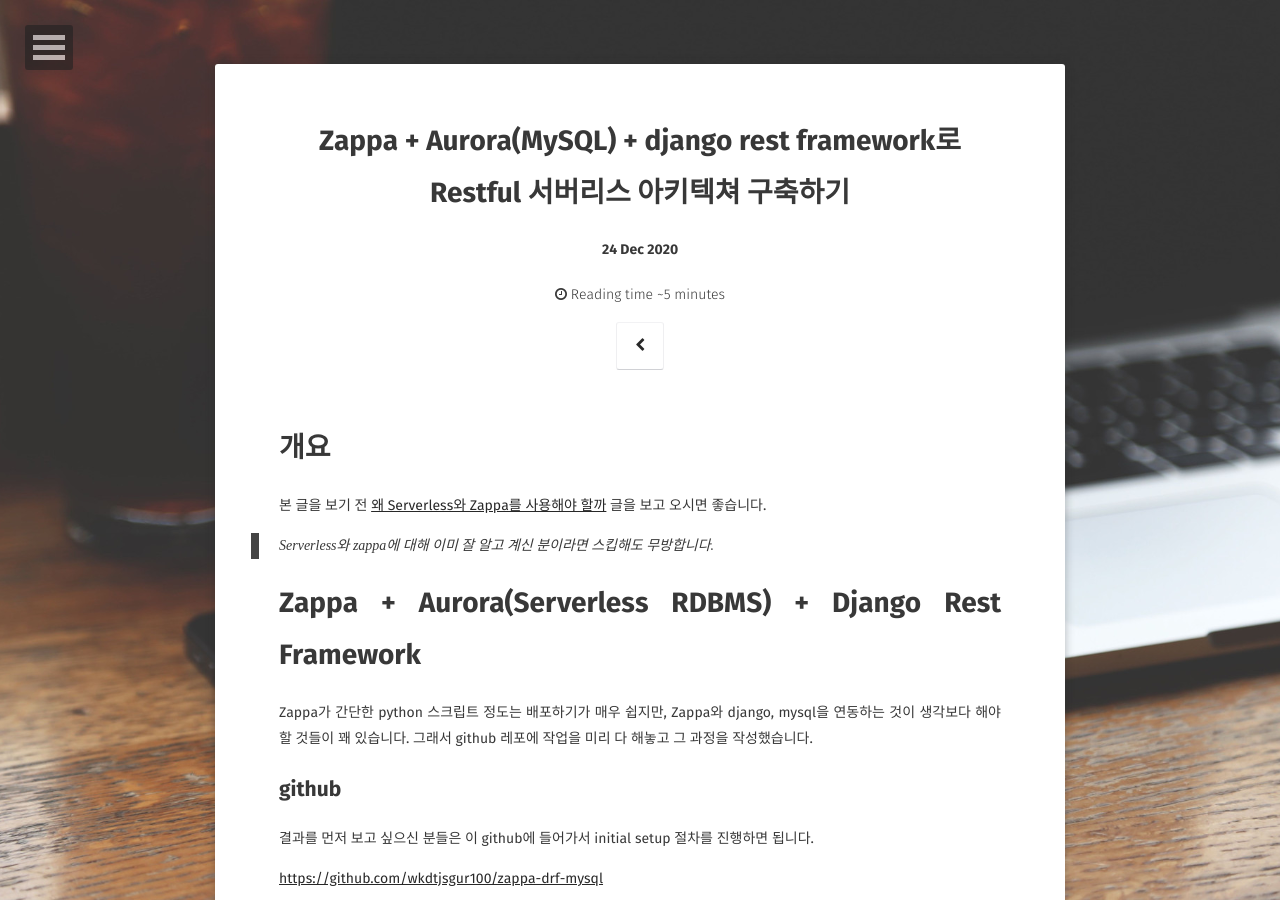
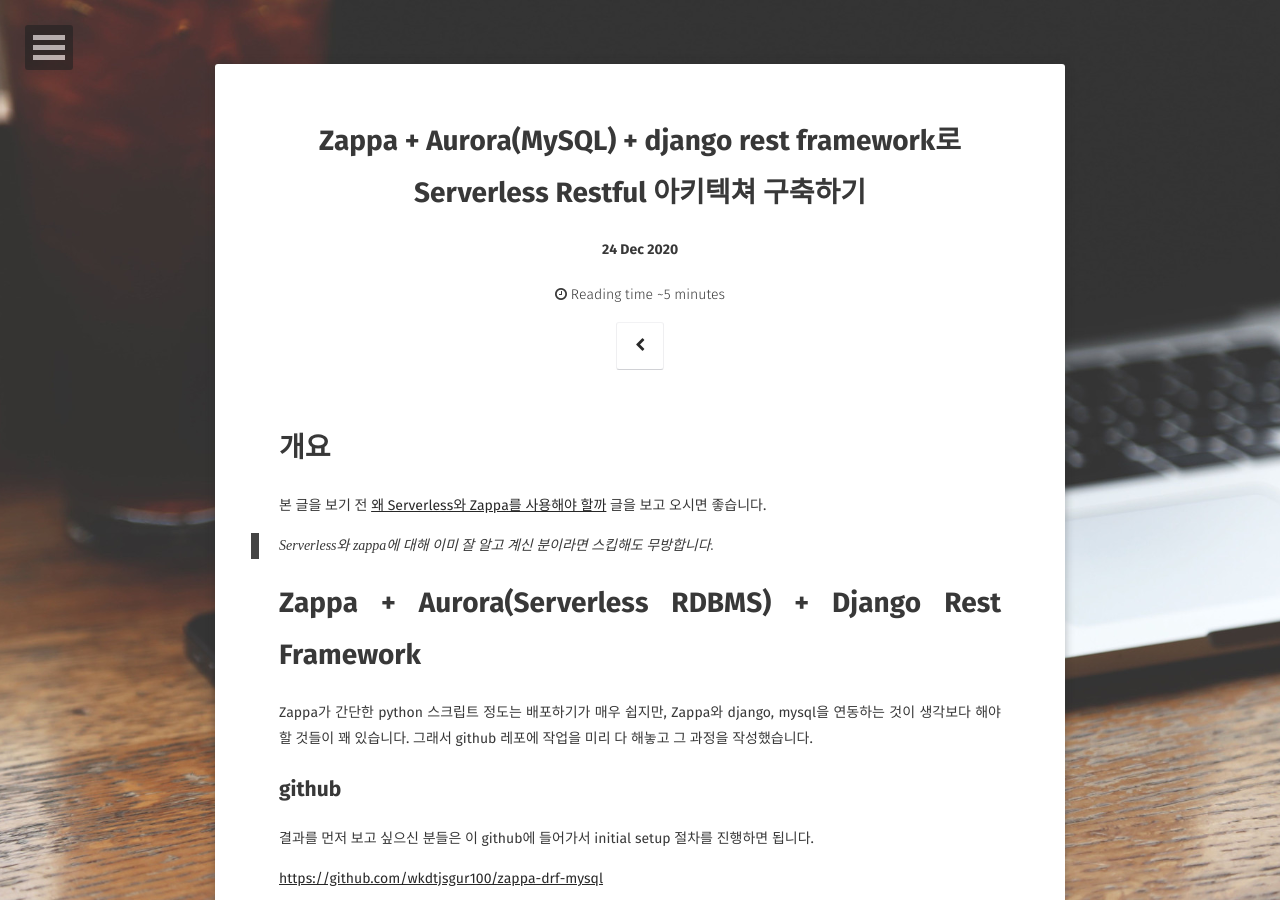
Before and after one commit to wkdtjsgur100/wkdtjsgur100.github.io, a Jekyll site: the page built from _posts/2020-12-24-zappa-mysql-django.md, in a window 1280 px wide and 900 px high. Built offline with Jekyll 4.4.1, drawn with Linux system fonts in a browser that asks for light colours; some web fonts are replaced; comment, search, counter and statistics services are not loaded.

Commit message:
Change title

```diff
--- a/_posts/2020-12-24-zappa-mysql-django.md
+++ b/_posts/2020-12-24-zappa-mysql-django.md
@@ -1,7 +1,7 @@
 ---
 layout: post
 section-type: post
-title: Zappa + Aurora(MySQL) + django rest framework로 Restful 서버리스 아키텍쳐 구축하기
+title: Zappa + Aurora(MySQL) + django rest framework로 Serverless Restful 아키텍쳐 구축하기
 category: serverless
 tags: ['django', 'serverless']
 comments: true
```
